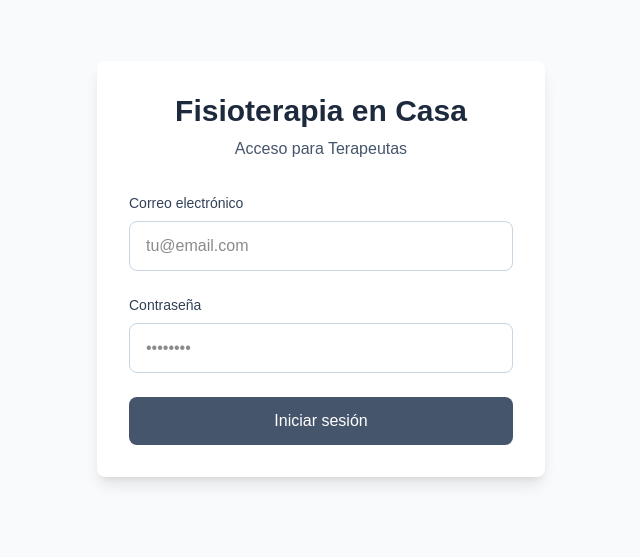
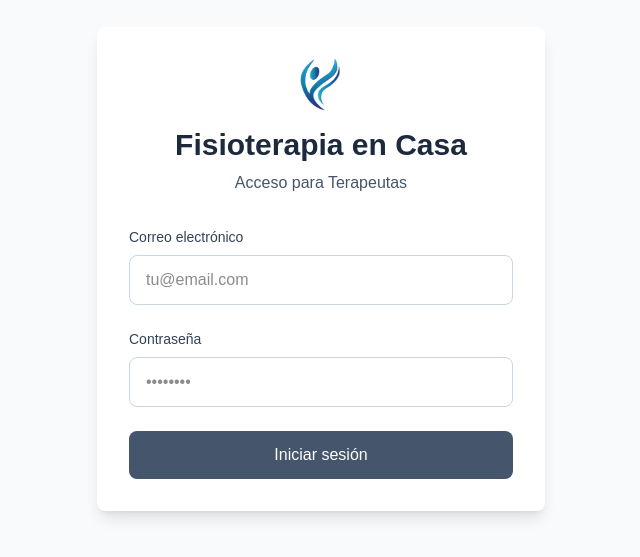
Before and after one commit to theraphysis1/appfisioterapiaencasa-staging, a Next.js app: page / in a window 1280 px wide. Shown: the part 131-688 px from the top of the page, without its empty margins (319-959 px from the left). Built offline with nearby package versions, Linux system fonts and the light colour scheme.

Commit message:
logo en login

```diff
--- a/src/app/page.tsx
+++ b/src/app/page.tsx
@@ -46,6 +46,13 @@ export default function LoginPage() {
     <div className="min-h-screen bg-slate-50 flex items-center justify-center p-4">
       <div className="bg-white rounded-lg shadow-lg p-8 w-full max-w-md">
         <div className="text-center mb-8">
+          <div className="flex justify-center mb-4">
+            <img
+              src="/Logo_FisioCasa.png"
+              alt="Fisioterapia en Casa Logo"
+              className="h-13 w-auto"
+            />
+          </div>
           <h1 className="text-3xl font-bold text-slate-800">Fisioterapia en Casa</h1>
           <p className="text-slate-600 mt-2">Acceso para Terapeutas</p>
         </div>
```
Also changed, not shown: public/Logo_FisioCasa.png (added).
